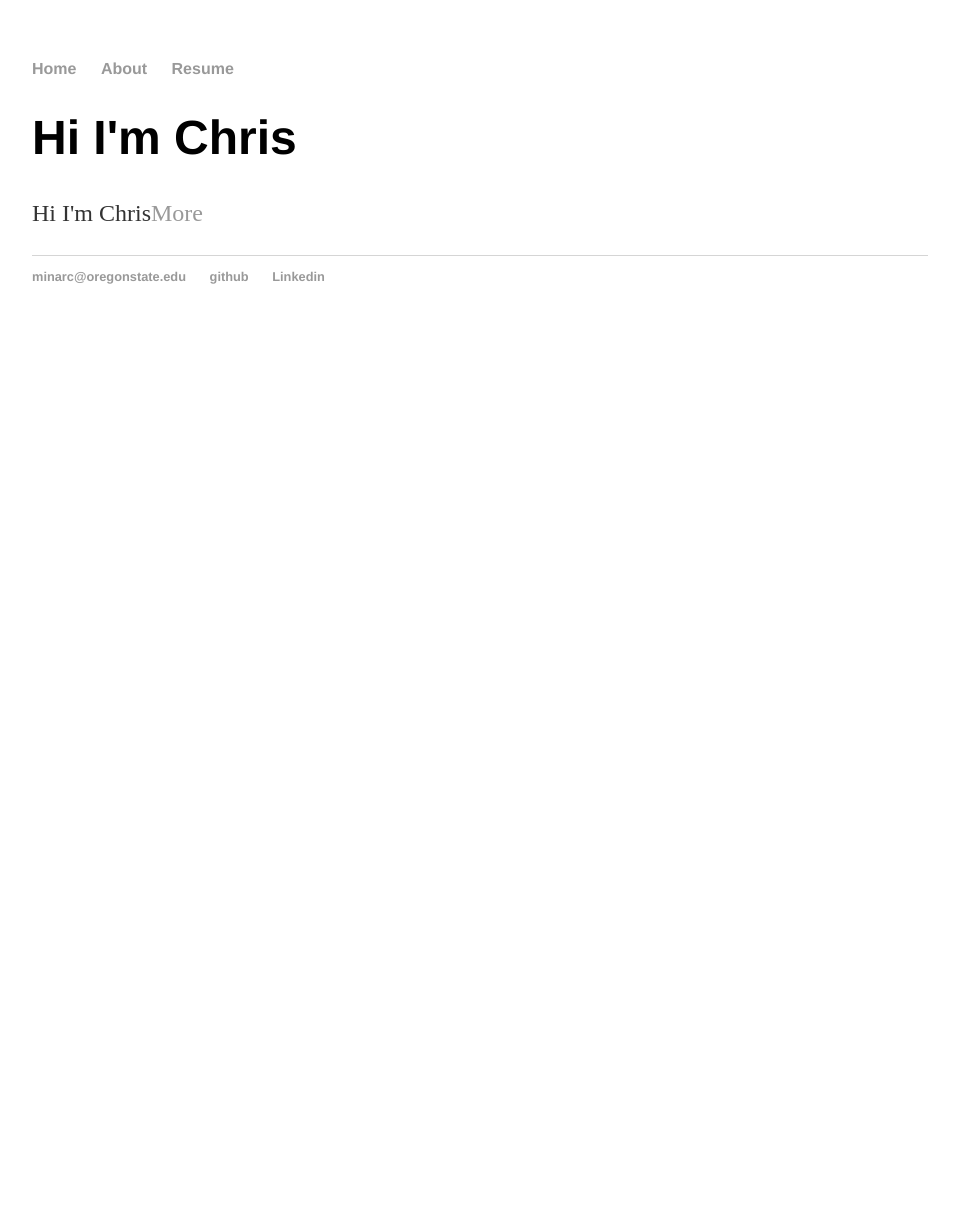
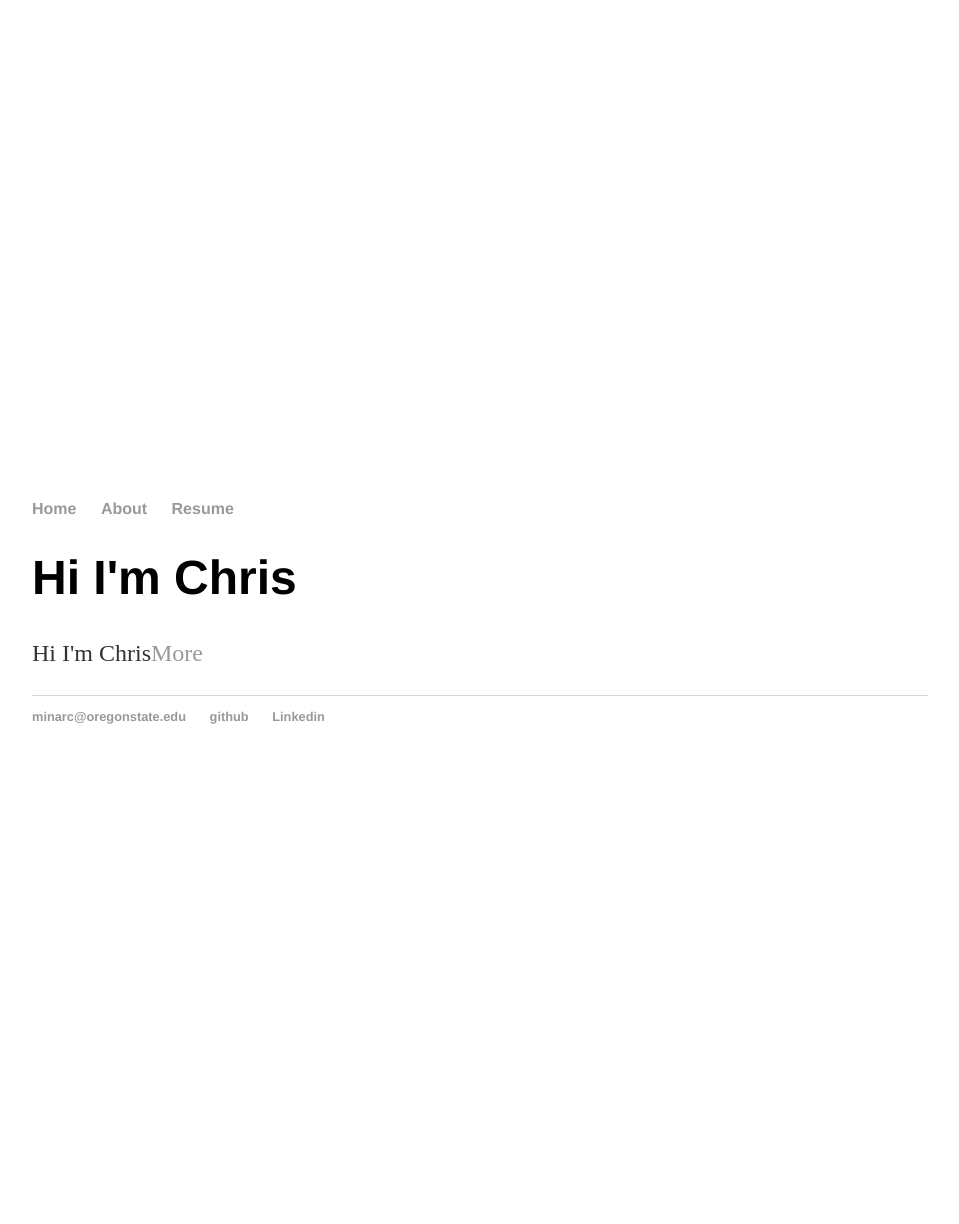
Before and after one commit to chrisminar/chrisminar.github.io, a Jekyll site: the page built from index.html, in a window 1280 px wide. Shown: the whole page, without its empty margins (160-1119 px from the left). Built offline with Jekyll 4.4.1, drawn with Linux system fonts in a browser that asks for light colours; before the commit the page ends 900 px from its top, so only the background shows below that.

Commit message:
Update main.css

```diff
--- a/css/main.css
+++ b/css/main.css
@@ -1,5 +1,5 @@
 body {
-    margin: 60px auto;
+    margin: 500px auto;
     width: 70%;
 }
 nav ul, footer ul {
```
